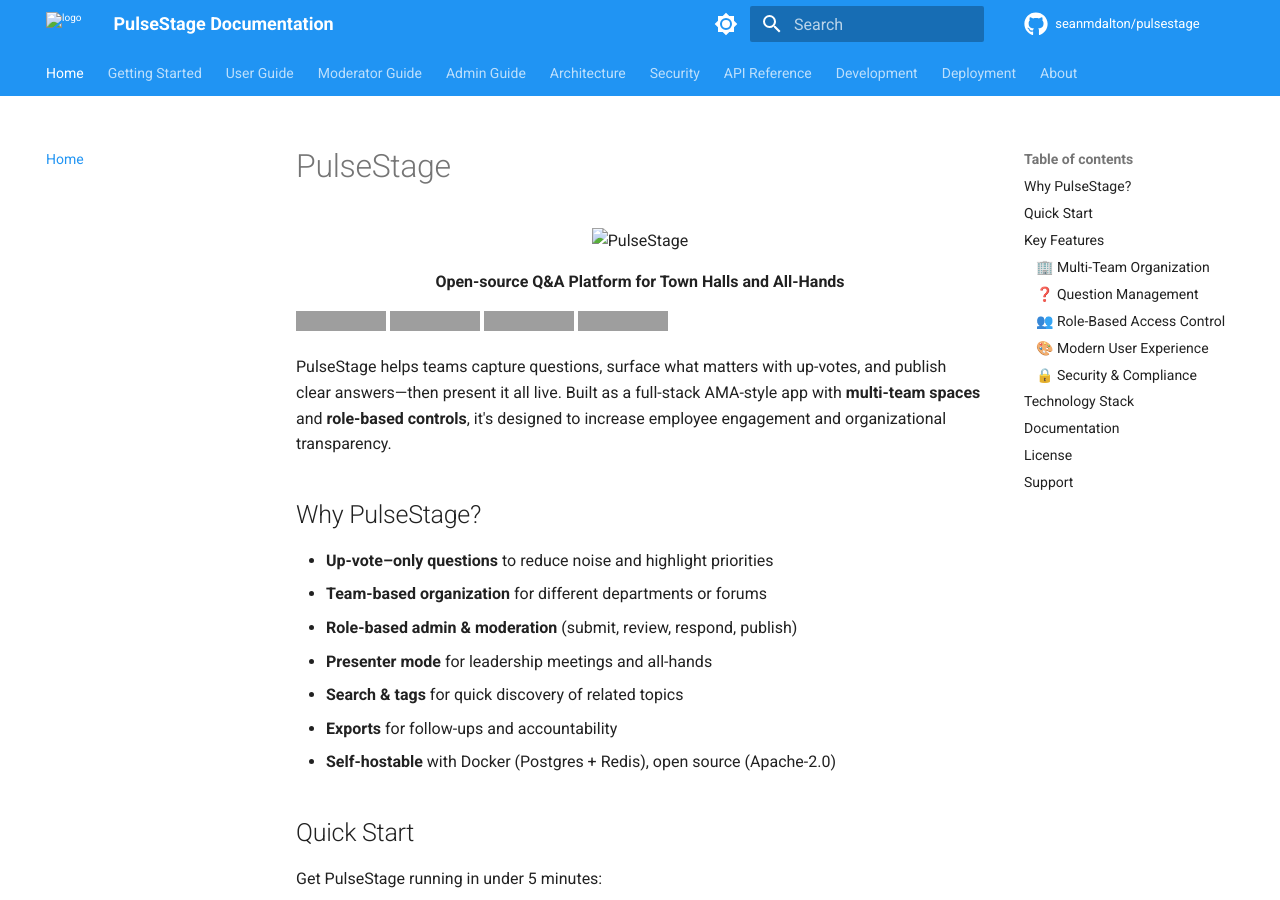
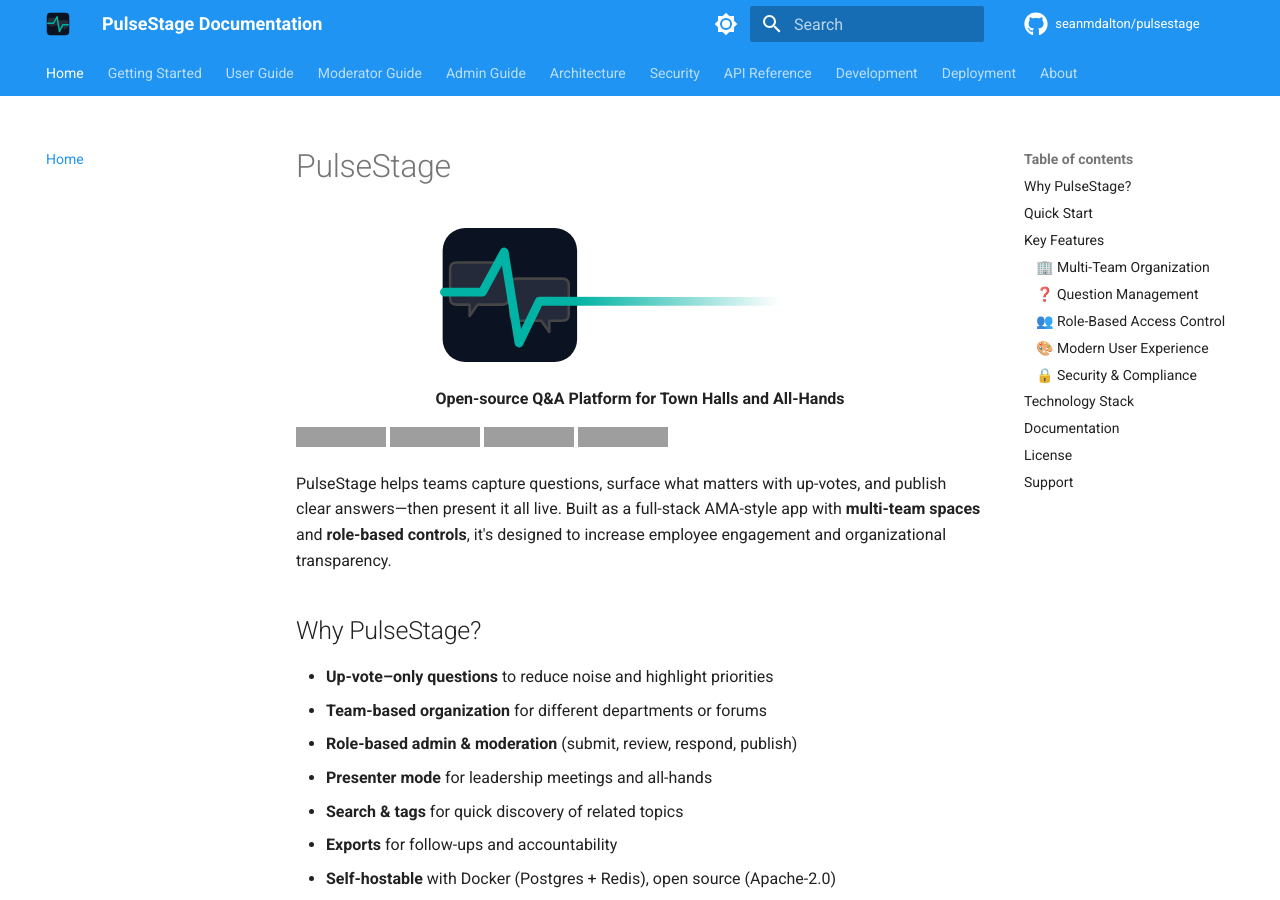
Before and after one commit to seanmdalton/pulsestage, an MkDocs documentation site: the page built from docs/index.md, in a window 1280 px wide and 900 px high. Built offline with MkDocs 1.6.1 and Material for MkDocs 9.7.7, drawn with Linux system fonts in a browser that asks for light colours; comment, search, counter and statistics services are not loaded; the version menu is left out; grey boxes are pictures that could not be loaded.

Commit message:
fix(docs): correct logo paths for MkDocs
- Copy logo assets to docs/assets/ directory
- Update mkdocs.yml to reference assets/pulsestage-icon-light.svg
- Update index.md to use correct wordmark path
- Logos now load correctly in deployed documentation

```diff
--- a/docs/index.md
+++ b/docs/index.md
@@ -1,7 +1,7 @@
 # PulseStage
 
 <div align="center">
-  <img src="../web/public/pulsestage-wordmark-tight-light.svg" alt="PulseStage" width="400">
+  <img src="assets/pulsestage-wordmark-light.svg" alt="PulseStage" width="400">
   <p><strong>Open-source Q&A Platform for Town Halls and All-Hands</strong></p>
 </div>
 
--- a/mkdocs.yml
+++ b/mkdocs.yml
@@ -38,8 +38,8 @@
     - content.code.annotate
   icon:
     repo: fontawesome/brands/github
-  logo: web/public/pulsestage-icon-light.svg
-  favicon: web/public/favicon.ico
+  logo: assets/pulsestage-icon-light.svg
+  favicon: assets/favicon.ico
 
 extra:
   social:
```
Also changed, not shown: docs/assets/favicon.ico (added), docs/assets/pulsestage-icon-dark.svg (added), docs/assets/pulsestage-icon-light.svg (added), docs/assets/pulsestage-wordmark-dark.svg (added), docs/assets/pulsestage-wordmark-light.svg (added).
